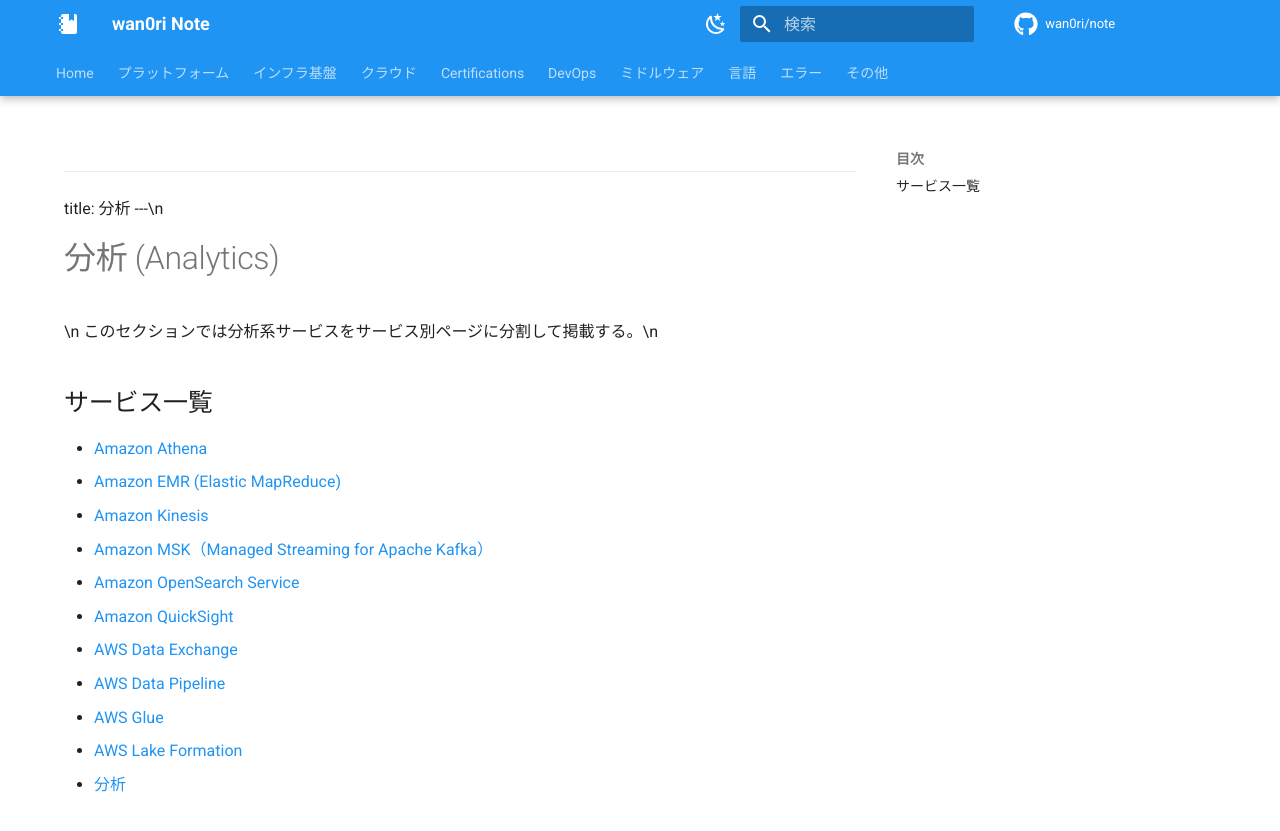
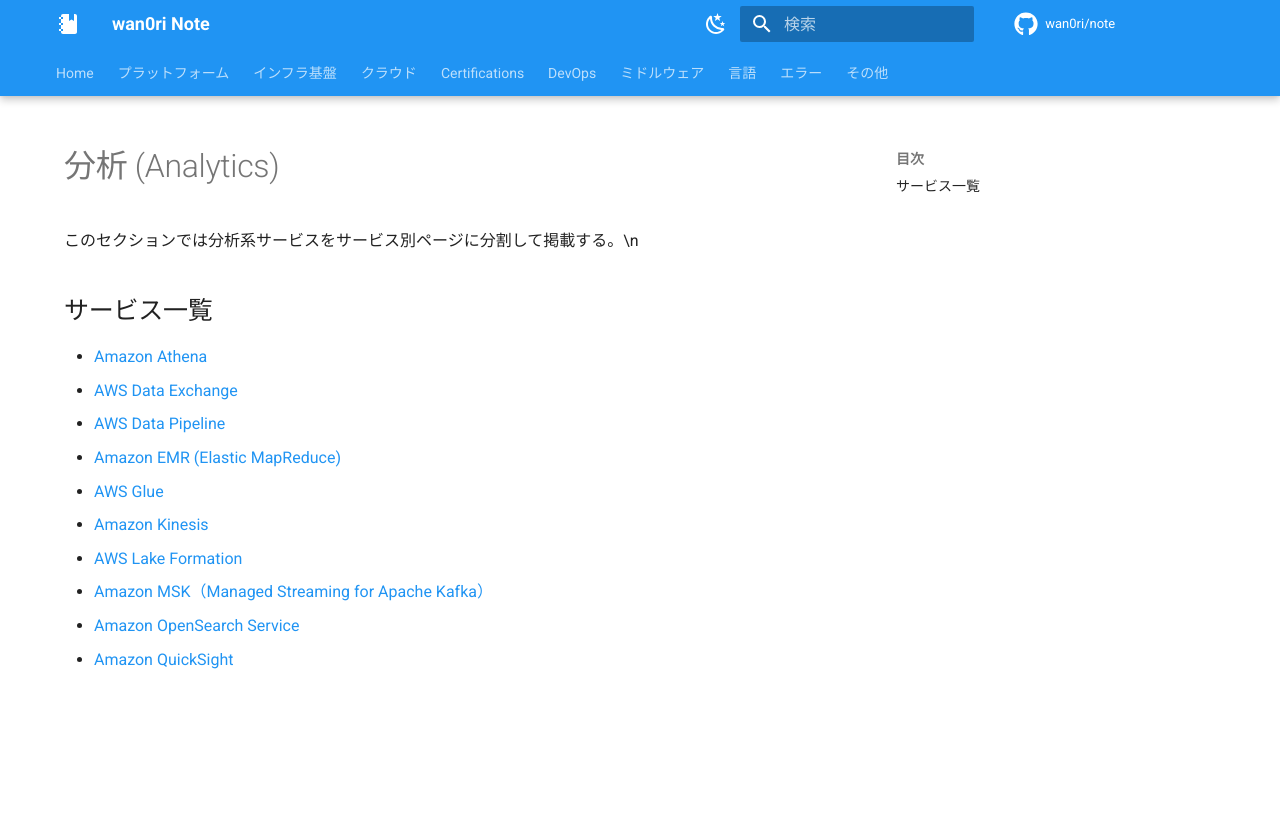
Before and after one commit to wan0ri/note, an MkDocs documentation site: the page built from docs/certifications/aws-saa/analytics/index.md, in a window 1280 px wide and 900 px high. Shown: the top 831 px of the window. Built offline with MkDocs 1.6.1 and Material for MkDocs 9.7.7, drawn with Linux system fonts in a browser that asks for light colours; comment, search, counter and statistics services are not loaded.

Commit message:
fix: 分析セクションのサービス一覧を整理し、重複を削除

```diff
--- a/docs/certifications/aws-saa/analytics/index.md
+++ b/docs/certifications/aws-saa/analytics/index.md
@@ -1,22 +1,20 @@
 ---
-
 title: 分析
----\n
+---
 
 # 分析 (Analytics)
 
-\n このセクションでは分析系サービスをサービス別ページに分割して掲載する。\n
+このセクションでは分析系サービスをサービス別ページに分割して掲載する。\n
 
 ## サービス一覧
 
 - [Amazon Athena](./Athena.md)
+- [AWS Data Exchange](./DataExchange.md)
+- [AWS Data Pipeline](./DataPipeline.md)
 - [Amazon EMR (Elastic MapReduce)](./EMR.md)
+- [AWS Glue](./Glue.md)
 - [Amazon Kinesis](./Kinesis.md)
+- [AWS Lake Formation](./LakeFormation.md)
 - [Amazon MSK（Managed Streaming for Apache Kafka）](./MSK.md)
 - [Amazon OpenSearch Service](./OpenSearchService.md)
 - [Amazon QuickSight](./QuickSight.md)
-- [AWS Data Exchange](./DataExchange.md)
-- [AWS Data Pipeline](./DataPipeline.md)
-- [AWS Glue](./Glue.md)
-- [AWS Lake Formation](./LakeFormation.md)
-- [分析](./index.md)
```
